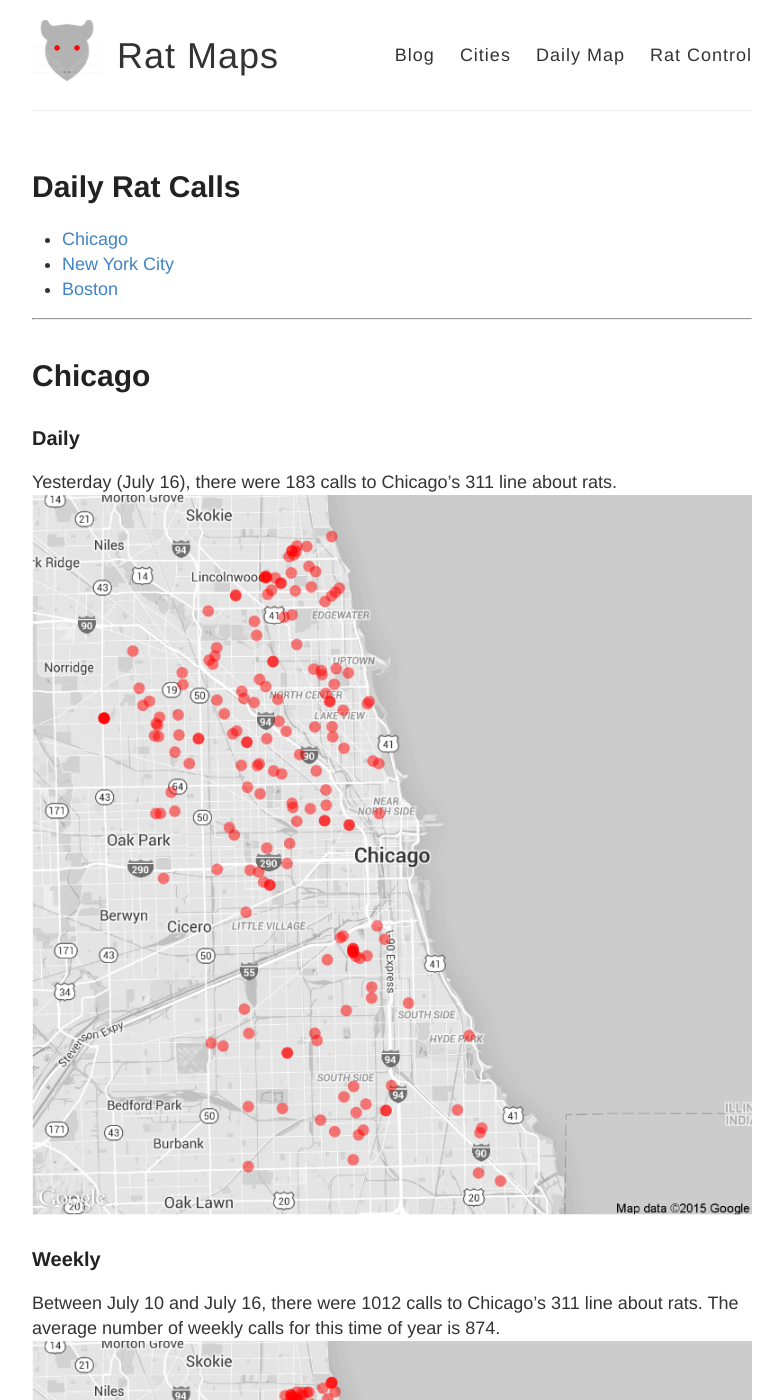
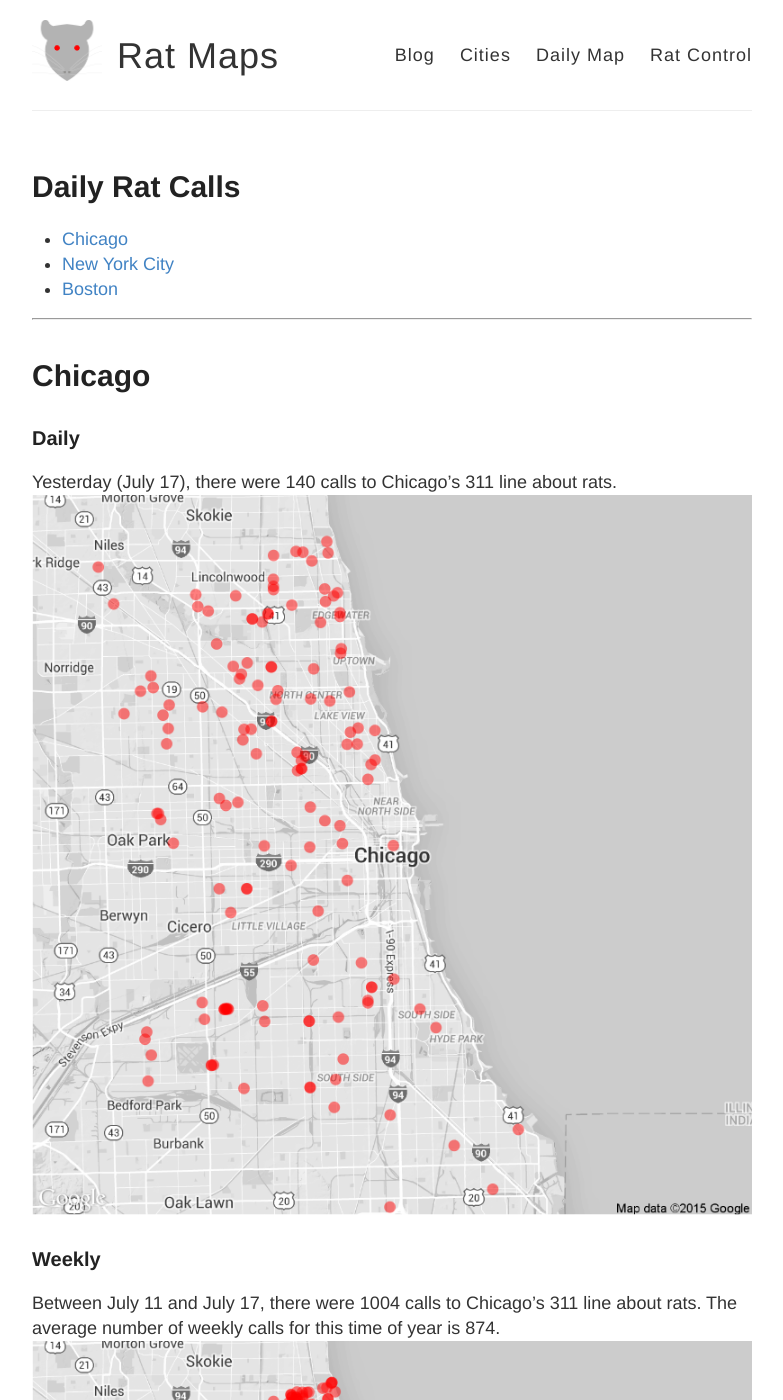
Before and after one commit to DanielHadley/ratmaps, a Jekyll site: the page built from daily.md, in a window 1280 px wide and 1400 px high. Shown: the whole window, without its empty margins (248-1031 px from the left). Built offline with Jekyll 4.4.1, drawn with Linux system fonts in a browser that asks for light colours; comment, search, counter and statistics services are not loaded; some of the changed text lies outside the part shown.

Commit message:
Daily Maps

```diff
--- a/daily.md
+++ b/daily.md
@@ -15,22 +15,22 @@
 
 ### Daily
 
-Yesterday (July 16), there were 183 calls to Chicago's 311 line about rats.
+Yesterday (July 17), there were 140 calls to Chicago's 311 line about rats.
 ![Chicago rat calls to 311 weekly map]({{ site.cityimages }}/daily/Chicago_Rat_Map_Daily.png)
 
 ### Weekly
-Between July 10 and July 16, there were 1012 calls to Chicago's 311 line about rats. The average number of weekly calls for this time of year is 874.
+Between July 11 and July 17, there were 1004 calls to Chicago's 311 line about rats. The average number of weekly calls for this time of year is 874.
 ![Chicago rat calls to 311 weekly map]({{ site.cityimages }}/daily/Chicago_Rat_Map_Weekly.png)
 ***
 # New York City <a id="nyc"><a>
 
 ### Daily
 
-Yesterday (July 16), there were 0 calls to New York City's 311 line about rats.
+Yesterday (July 17), there were 0 calls to New York City's 311 line about rats.
 ![NYC rat calls to 311 weekly map]({{ site.cityimages }}/daily/NYC_Rat_Map_Daily.png)
 
 ### Weekly
-Between July 10 and July 16, there were 0 calls to New York City's 311 line about rats. The average number of weekly calls for this time of year is 276.
+Between July 11 and July 17, there were 0 calls to New York City's 311 line about rats. The average number of weekly calls for this time of year is 276.
 ![NYC rat calls to 311 weekly map]({{ site.cityimages }}/daily/NYC_Rat_Map_Weekly.png)
 
 Each red dot represents one call about a rat seen in that location. The dots are transparent, so multiple calls from one location will be seen as a solid dot. The usual caveats apply: more calls do not necessarily mean that there are more rats in that location than other parts of the city. A cluster of dots could indicate that one resident is unusually vocal about rodents in his or her neighborhood. Also, more densely populated neighborhoods tend to make more calls to 311.
```
Also changed, not shown: images/pages/daily/Chicago_Rat_Map_Daily.png, images/pages/daily/Chicago_Rat_Map_Weekly.png, images/pages/daily/NYC_Rat_Map_Daily.png, images/pages/daily/NYC_Rat_Map_Weekly.png.
